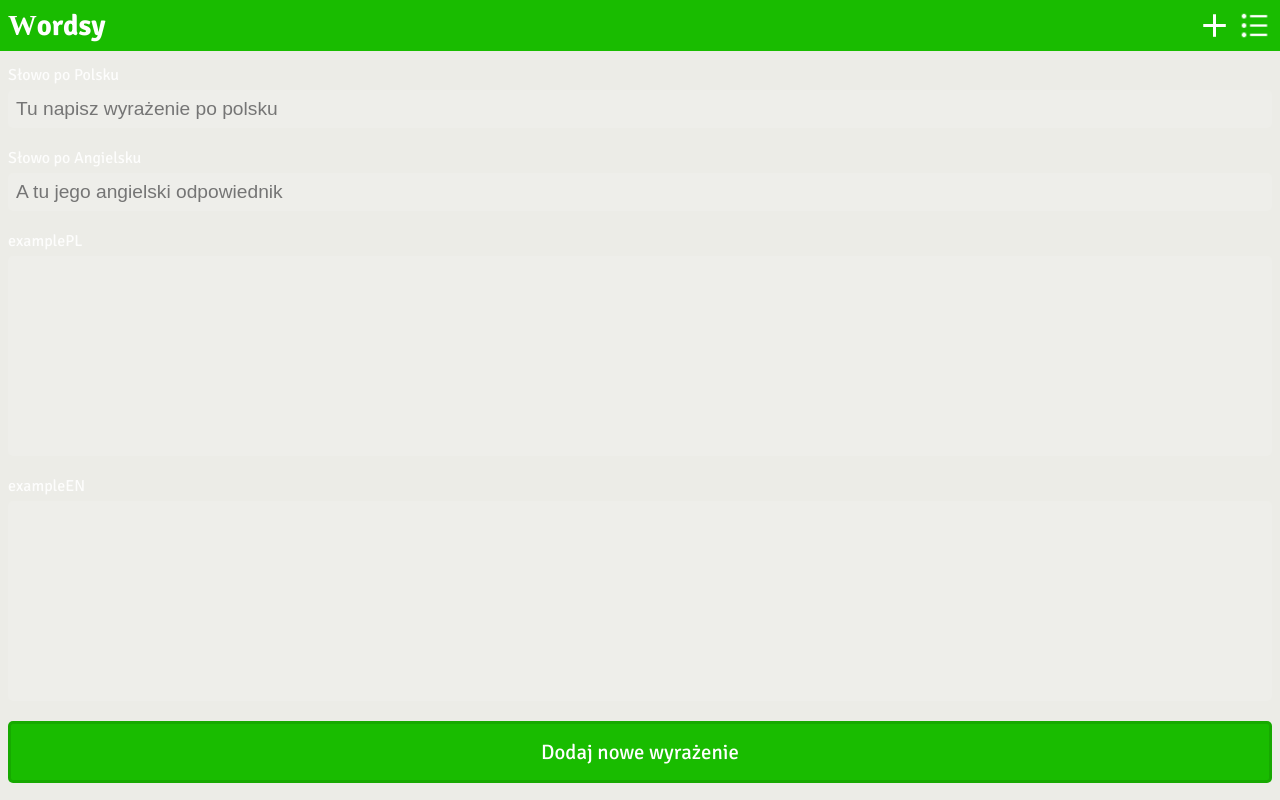
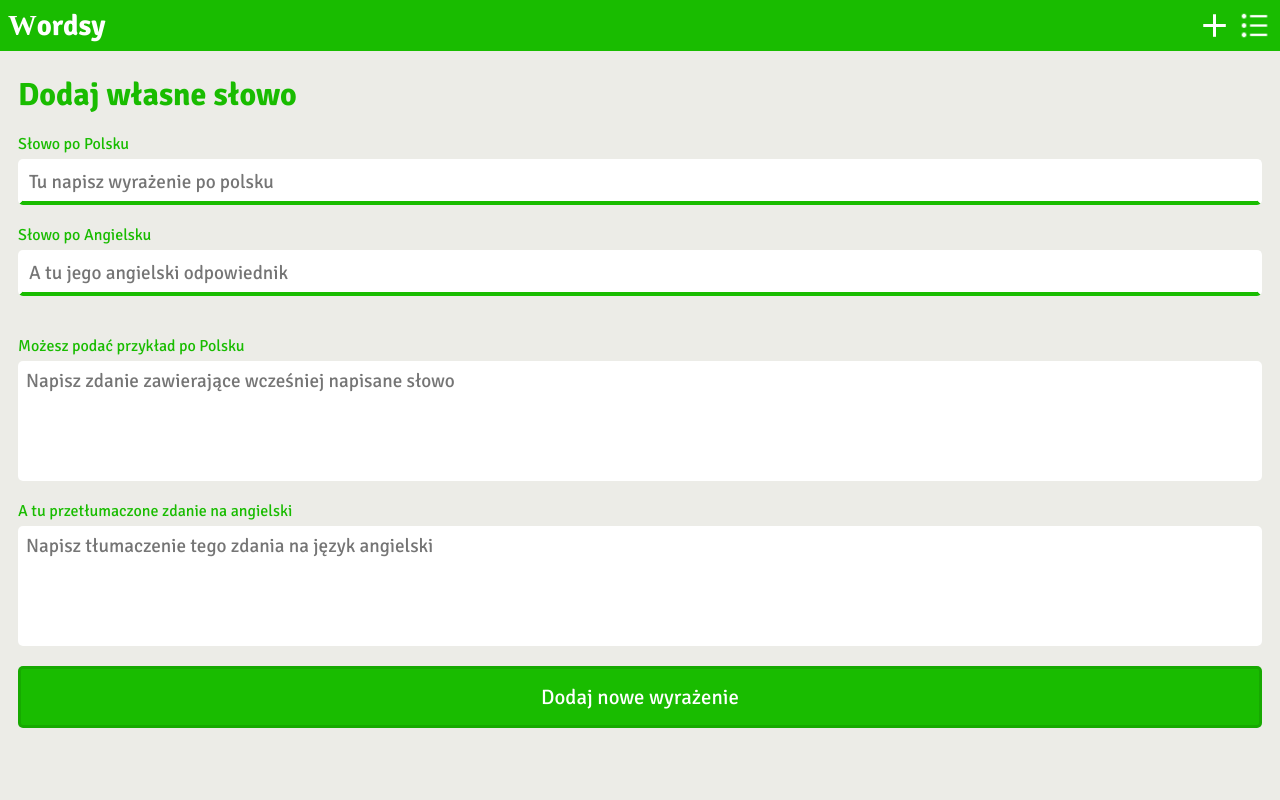
Before and after one commit to Piotrko64/wordsy, a Vue app: page /AddWords in a window 1280 px wide. Built offline with nearby package versions, Linux system fonts and the light colour scheme; a web font is replaced by a local one; what v-wave would draw is missing.

Commit message:
Add styles for addWord page

```diff
--- a/src/components/addWordsPage/AddWordsForm.vue
+++ b/src/components/addWordsPage/AddWordsForm.vue
@@ -28,7 +28,9 @@ function addNewWord(event: Event) {
 </script>
 
 <template>
+    <div class="container">
         <form>
+            <h1>Dodaj własne słowo</h1>
             <BaseInput
                 name="wordPL"
                 title="Słowo po Polsku"
@@ -45,20 +47,44 @@ function addNewWord(event: Event) {
                 placeholder="A tu jego angielski odpowiednik"
                 :requiredInput="true"
             />
+            <div class="exampleContainer">
                 <BaseTextarea
                     name="examplePL"
                     title="Możesz podać przykład po Polsku"
                     @update-data="updateDataForm"
-            placeholder=""
+                    placeholder="Napisz zdanie zawierające wcześniej napisane słowo"
                 ></BaseTextarea>
                 <BaseTextarea
                     name="exampleEN"
                     title="A tu przetłumaczone zdanie na angielski"
                     @update-data="updateDataForm"
-            placeholder=""
+                    placeholder="Napisz tłumaczenie tego zdania na język angielski"
                 ></BaseTextarea>
-        <button type="submit" class="actionButton" @click="addNewWord($event)">Dodaj nowe wyrażenie</button>
+            </div>
+            <button type="submit" class="actionButton" @click="addNewWord($event)">
+                Dodaj nowe wyrażenie
+            </button>
         </form>
+    </div>
 </template>
 
-<style scoped lang="scss"></style>
+<style scoped lang="scss">
+.container {
+    display: flex;
+    justify-content: center;
+    align-items: center;
+    margin-top: 10px;
+    form {
+        h1 {
+            color: var(--green);
+            margin-bottom: 20px;
+        }
+        max-width: 1400px;
+        width: 100%;
+        margin: 0 10px;
+        .exampleContainer {
+            margin-top: 40px;
+        }
+    }
+}
+</style>
--- a/src/router.ts
+++ b/src/router.ts
@@ -35,3 +35,11 @@ export const router = createRouter({
     history: createWebHistory(),
     routes,
 });
+
+router.beforeEach((_to, _from) => {
+    window.scrollTo({
+        top: 0,
+
+        behavior: "smooth",
+    });
+});
--- a/src/ui/form/BaseInput.vue
+++ b/src/ui/form/BaseInput.vue
@@ -49,6 +49,7 @@ watch([isBlur], () => {
             @focus="isBlur = false"
             :placeholder="placeholder"
             maxlength="50"
+            :class="{ invalid: !isValid && isBlur }"
         />
 
         <p v-if="!isValid && isBlur">{{ errorInputMesage }}</p>
@@ -64,10 +65,12 @@ watch([isBlur], () => {
     label {
         margin-bottom: 5px;
         font-size: 1rem;
+        color: var(--green);
     }
     input {
-        background-color: rgba(255, 255, 255, 0.103);
-        border: 1px solid transparent;
+        background-color: white;
+        border: 4px solid white;
+        border-bottom: 4px solid var(--green);
         transition: all 0.3s ease;
         font-size: 1.2rem;
         color: white;
@@ -75,17 +78,22 @@ watch([isBlur], () => {
         outline: none;
         border-radius: 5px;
         box-sizing: border-box;
-
+        transition: all 0.2s ease-in-out;
         font-weight: 400;
         width: 100%;
+        color: black;
+        font-family: var(--signika);
+        &.invalid {
+            border-bottom: 4px solid red;
+        }
         &:focus-visible {
-            border: 1px solid rgb(255, 255, 255);
+            border-bottom: 4px solid black;
         }
     }
     p {
-        margin: 0;
+        margin: 6px 0 0;
         color: red;
-        font-size: 0.9rem;
+        font-size: 0.95rem;
     }
 }
 </style>
--- a/src/ui/form/BaseTextarea.vue
+++ b/src/ui/form/BaseTextarea.vue
@@ -13,7 +13,7 @@ const valueInput = ref<string>("");
 </script>
 <template>
     <div class="entireTextarea">
-        <label for="field">{{ name }}</label>
+        <label for="field">{{ title }}</label>
         <textarea
             id="field"
             @input="emits('updateData', name, valueInput)"
@@ -35,13 +35,14 @@ const valueInput = ref<string>("");
     label {
         margin-bottom: 5px;
         font-size: 1rem;
+        color: var(--green);
     }
     textarea {
         flex-direction: column;
-        min-height: 200px;
+        min-height: 120px;
         width: 100%;
         color: white;
-        background-color: rgba(255, 255, 255, 0.103);
+        background-color: white;
         border: 1px solid transparent;
         transition: all 0.3s ease;
         font-size: 1.2rem;
@@ -53,8 +54,10 @@ const valueInput = ref<string>("");
         font-family: "Lato";
         font-weight: 400;
         resize: none;
+        color: black;
+        font-family: var(--signika);
         &:focus-visible {
-            border: 1px solid rgb(255, 255, 255);
+            border-bottom: 4px solid black;
         }
     }
 }
```
Lines whose indentation alone changed are shown as unchanged.
